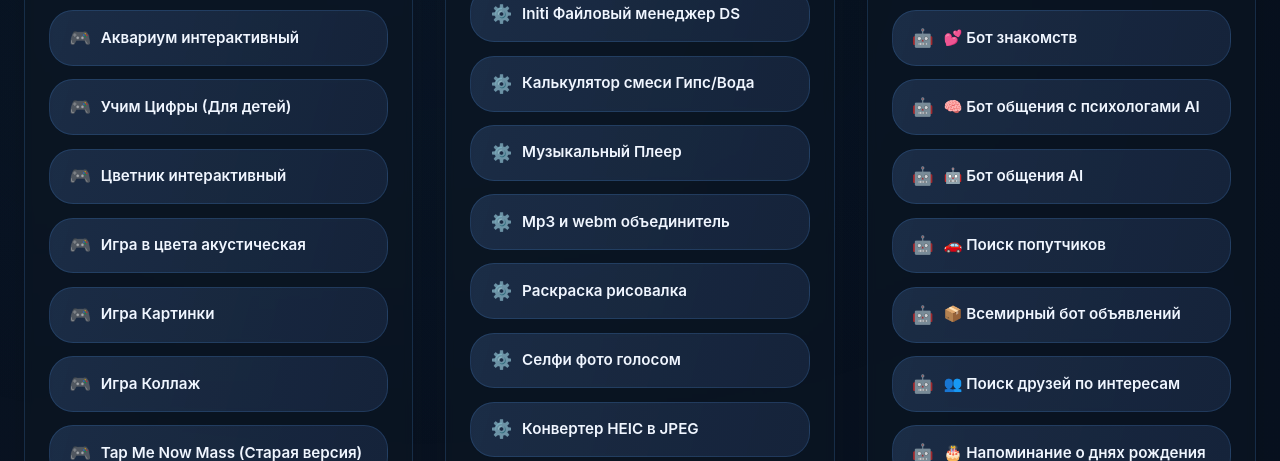
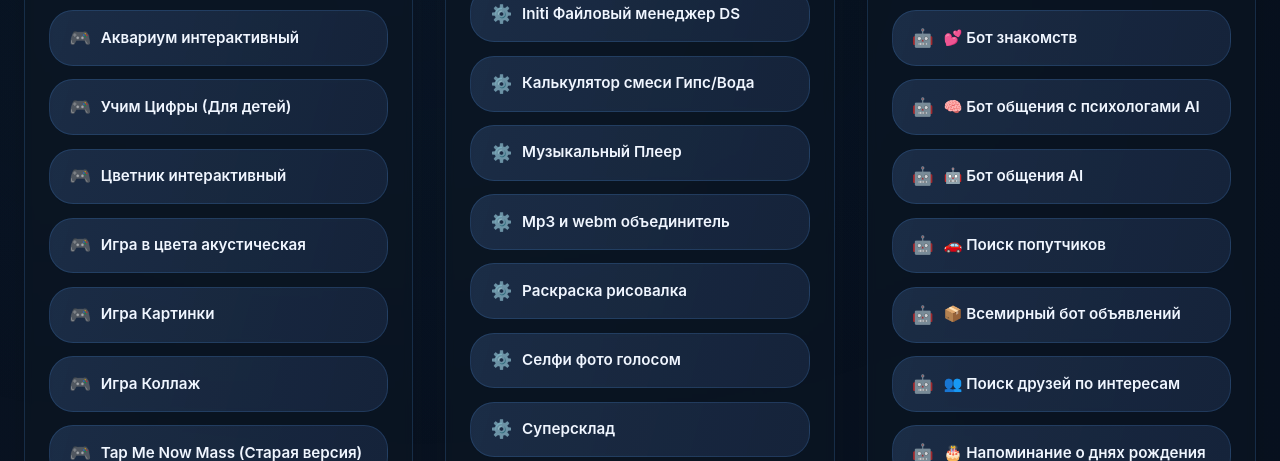
Before and after one commit to 2d3t/index.html, a plain HTML site: page index.html in a window 1280 px wide. Shown: the part 339-800 px from the top of the page. Drawn offline with Linux system fonts and the light colour scheme.

Commit message:
Update index.html

```diff
--- a/index.html
+++ b/index.html
@@ -398,7 +398,7 @@
             <a href="pro/pro3/mp3webm.html">Mp3 и webm объединитель</a>
             <a href="pro/Paint-pro.html">Раскраска рисовалка</a>
 <a href="pro/Pro4/Selphy-photo.html">Селфи фото голосом</a>
-
+<a href="pro/Pro4/Super-Sklad.html">Суперсклад</a>
 
 
 
```
